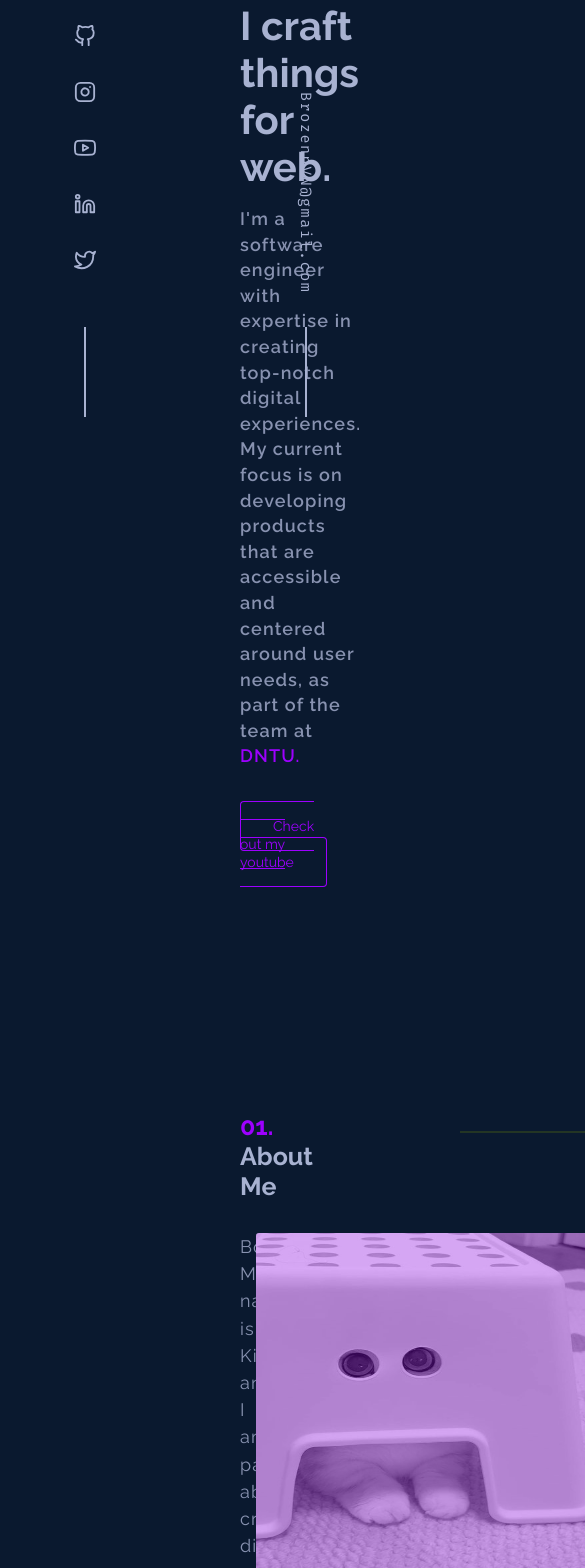
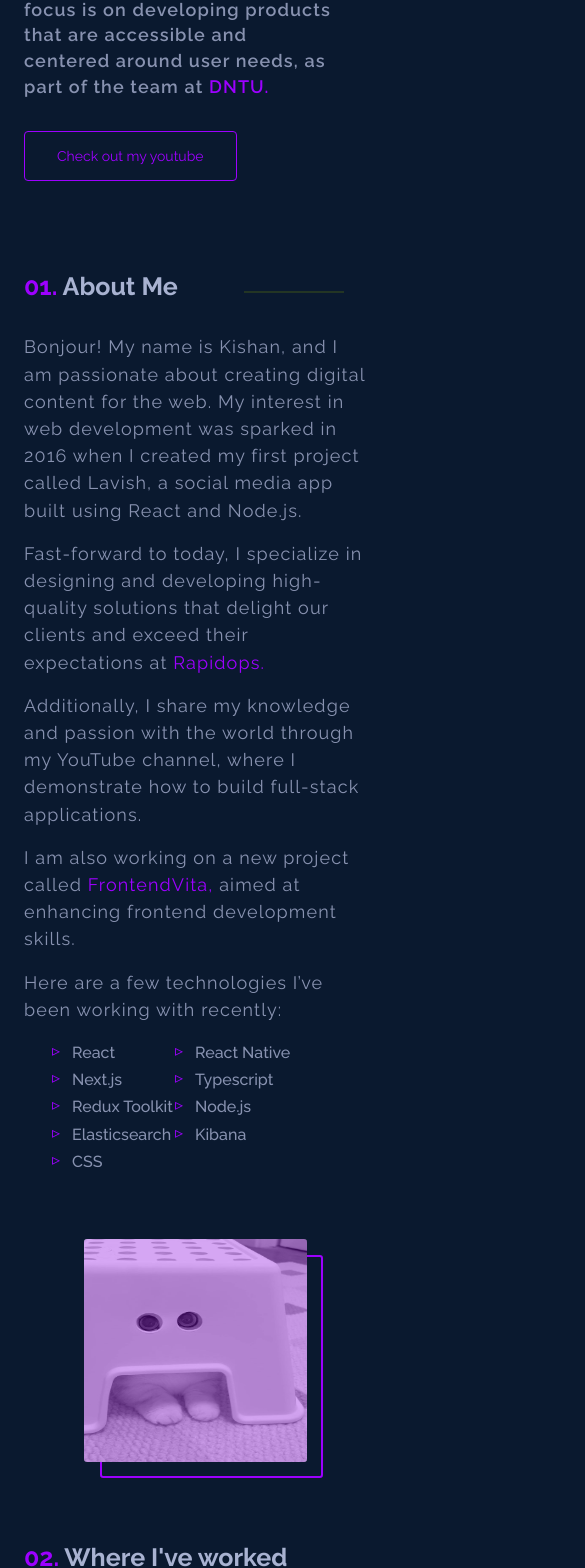
Before and after one commit to minhnghia2k3/nextjs-portfolio, a Next.js app: page / in a window 390 px wide. Shown: the part 427-1995 px from the top of the page, 585 px wide, since content can reach past the window. Built offline with nearby package versions, Linux system fonts and the light colour scheme.

Commit message:
Complete responsive for website

```diff
--- a/src/scss/_main.scss
+++ b/src/scss/_main.scss
@@ -1,6 +1,18 @@
 main {
     margin: 0 15rem;
     transition: 0.3s ease-in-out;
+
+    @media screen and (max-width:1020px) {
+        margin: 0 8rem;
+    }
+
+    @media screen and (max-width:768px) {
+        margin: 0 3rem;
+    }
+
+    @media screen and (max-width:480px) {
+        margin: 0 1.5rem;
+    }
 }
 
 .blur {
--- a/src/scss/components/_email.scss
+++ b/src/scss/components/_email.scss
@@ -35,4 +35,11 @@
         margin: 0 auto;
     }
 
+    @media screen and (max-width: 1080px) {
+        right: 2rem;
+    }
+
+    @media screen and (max-width:768px) {
+        display: none;
+    }
 }
--- a/src/scss/components/_socialIcons.scss
+++ b/src/scss/components/_socialIcons.scss
@@ -55,4 +55,14 @@
         }
 
     }
+
+    // breakpoint for tablet
+    @media screen and (max-width: 1080px) {
+        left: 2rem;
+    }
+
+    // breakpoint for desktop
+    @media screen and (max-width:768px) {
+        display: none;
+    }
 }
--- a/src/scss/sections/_about.scss
+++ b/src/scss/sections/_about.scss
@@ -47,6 +47,7 @@
                 letter-spacing: 0.07rem;
                 line-height: 1.7rem;
                 font-family: var(--raleway);
+                text-align: start;
             }
 
             &-list {
@@ -132,4 +133,92 @@
         }
 
     }
+
+    // max-width 1080px for tablet
+    @media screen and (max-width: 1080px) {
+        margin: 5rem auto;
+
+        &-grid {
+            display: flex;
+            align-items: center;
+            justify-content: center;
+            flex-direction: column;
+
+            &-photo {
+                .overlay {
+                    width: 223px;
+                    height: 223px;
+                }
+
+                &-container {
+                    width: 223px;
+                    height: 223px;
+                }
+            }
+
+            &-info {
+                &-list {
+                    grid-template-columns: repeat(2, 1fr);
+                }
+            }
+        }
+    }
+
+    // max-width 768px for tablet
+    @media screen and (max-width:768px) {
+        margin: 5rem auto;
+
+        .title {
+            h2 {
+                &::after {
+                    width: 200px;
+                }
+            }
+        }
+
+        &-grid {
+            &-photo {
+                margin-top: 3rem;
+
+                .overlay {
+                    width: 300px;
+                    height: 300px;
+                }
+
+                &-container {
+                    width: 300px;
+                    height: 300px;
+                }
+            }
+
+            &-info {
+                &-text {
+                    margin-right: 0;
+                }
+            }
+        }
+    }
+
+    // max-width 480px for mobile
+    @media screen and (max-width:480px) {
+        h2 {
+            &::after {
+                width: 100px !important;
+            }
+        }
+
+        &-grid {
+            &-photo {
+                .overlay {
+                    width: 223px;
+                    height: 223px;
+                }
+
+                &-container {
+                    width: 223px;
+                    height: 223px;
+                }
+            }
+        }
+    }
 }
--- a/src/scss/sections/_contact.scss
+++ b/src/scss/sections/_contact.scss
@@ -29,7 +29,7 @@
 
     .contact-text {
         color: var(--slate);
-        font-size: (--tlarge);
+        font-size: var(--tlarge);
         letter-spacing: 0.07rem;
         line-height: 1.6rem;
         font-weight: 600;
@@ -45,4 +45,8 @@
             font-family: var(--raleway);
         }
     }
+
+    @media screen and (max-width:768px) {
+        margin: 5rem auto;
+    }
 }
--- a/src/scss/sections/_experiences.scss
+++ b/src/scss/sections/_experiences.scss
@@ -121,6 +121,7 @@
                     font-weight: 500;
                     color: var(--slate);
                     position: relative;
+                    text-align: start;
 
                     &::before {
                         content: "▹";
@@ -135,4 +136,52 @@
         }
 
     }
+
+    // max-width 968px is for tablet
+    @media screen and (max-width:968px) {
+        .title {
+            h2 {
+                &::after {
+                    width: 100px;
+                }
+            }
+        }
+    }
+
+    //max-width 600px is for mobile
+    @media screen and (max-width:600px) {
+        margin: 5rem auto;
+
+        .container {
+            grid-template-columns: 1fr;
+            padding: 1rem;
+        }
+
+        .exp-details {
+            height: max-content;
+        }
+
+        .exp-slider {
+            display: flex;
+            overflow-x: scroll;
+
+            &::before {
+                display: none;
+            }
+
+            .underline {
+                display: none;
+            }
+        }
+    }
+
+    @media screen and (max-width: 480px) {
+        .title {
+            h2 {
+                &::after {
+                    display: none;
+                }
+            }
+        }
+    }
 }
--- a/src/scss/sections/_hero.scss
+++ b/src/scss/sections/_hero.scss
@@ -31,6 +31,7 @@
         letter-spacing: 0.07rem;
         line-height: 1.6rem;
         font-size: var(--tlarge);
+        text-align: start;
     }
 
     &-button {
@@ -42,4 +43,12 @@
             font-family: var(--raleway);
         }
     }
+
+    @media screen and (max-width:768px) {
+        margin-top: 0;
+
+        &-text {
+            width: 90%;
+        }
+    }
 }
--- a/src/scss/sections/_navbar.scss
+++ b/src/scss/sections/_navbar.scss
@@ -120,7 +120,18 @@
         }
     }
 
+    @media screen and (max-width:600px) {
+        .wrapper {
+            padding: 0;
+
+            .nav-responsive {
+                width: min(70vw, 400px);
+            }
+        }
+    }
+
     .blur-nav {
+        padding: 0 2rem;
         height: 80px;
         position: fixed;
         top: 0;
--- a/src/scss/sections/_projects.scss
+++ b/src/scss/sections/_projects.scss
@@ -181,7 +181,7 @@
         }
     }
 
-    @media screen and (max-width: 1100px) {
+    @media screen and (max-width:1100px) {
         &-container {
             align-items: center;
 
@@ -211,11 +211,22 @@
                         right: initial;
                     }
                 }
+
             }
         }
     }
 
-    @media screen and (max-width: 680px) {
+    @media screen and (max-width: 968px) {
+        .title {
+            h2 {
+                &::after {
+                    width: 100px;
+                }
+            }
+        }
+    }
+
+    @media screen and (max-width:680px) {
         margin: 5rem 0;
 
         &-container {
@@ -227,7 +238,7 @@
                     }
                 }
 
-                .project-info {
+                &-info {
                     width: 500px;
                     height: 300px;
                 }
@@ -251,19 +262,7 @@
                 }
             }
         }
-    }
 
-    @media screen and (max-width: 968px) {
-        .title {
-            h2 {
-                &::after {
-                    width: 100px;
-                }
-            }
-        }
-    }
-
-    @media screen and (max-width: 600px) {
         .title {
             h2 {
                 &::after {
@@ -272,4 +271,6 @@
             }
         }
     }
+
+
 }
```
